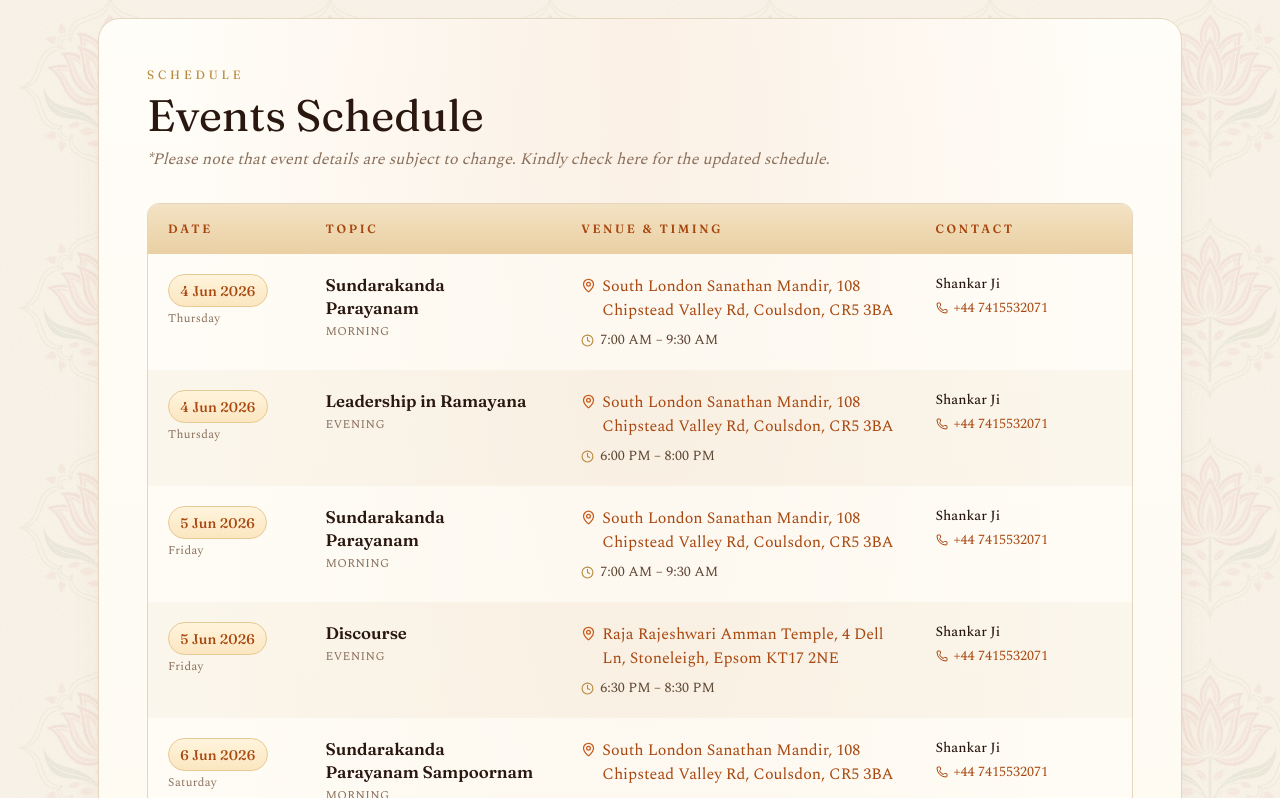
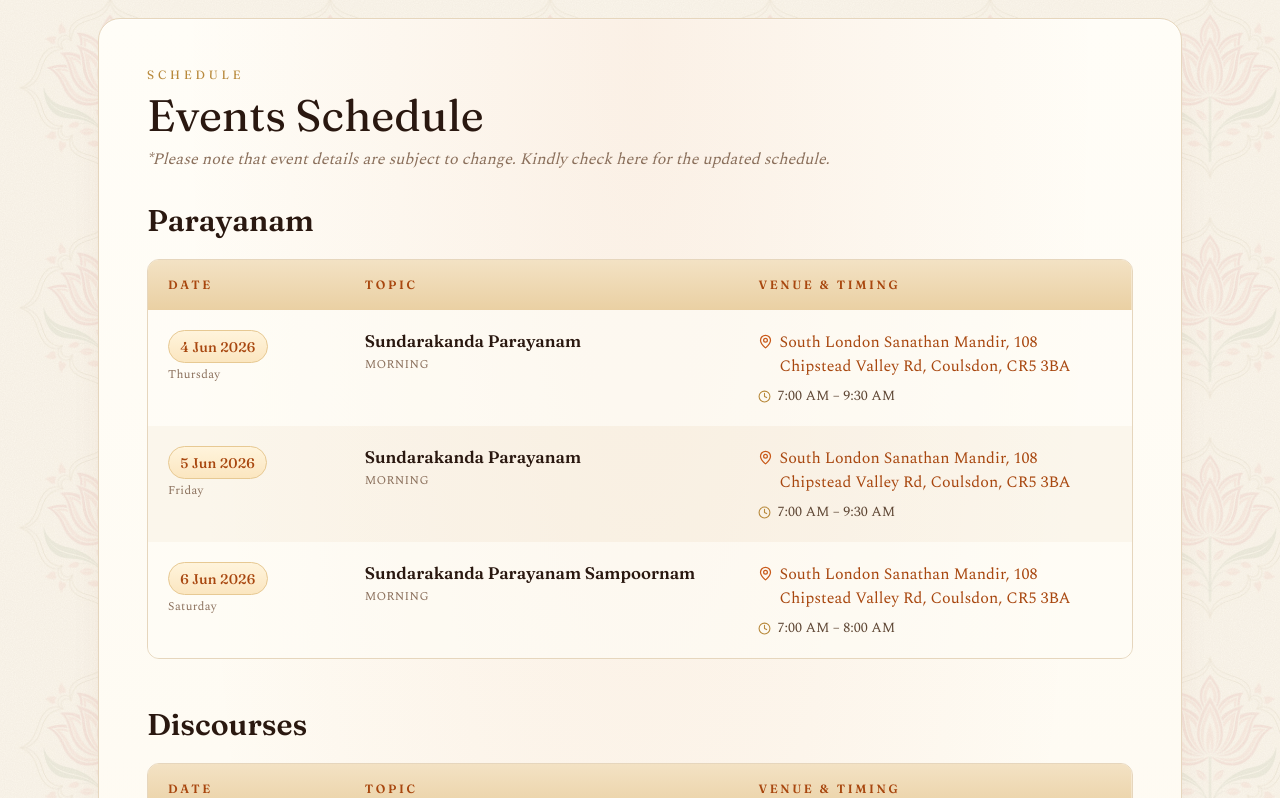
Before and after one commit to citruswhale/Ranganji_uktour, a React (Create React App) app in the folder frontend/: page / in a window 1280 px wide. Shown: the part 2002-2800 px from the top of the page. Built offline with nearby package versions, Linux system fonts and the light colour scheme.

Commit message:
fix: commented TBC events, changed some privacy details and card cleanup

```diff
--- a/frontend/src/components/EventsSchedule.jsx
+++ b/frontend/src/components/EventsSchedule.jsx
@@ -3,6 +3,10 @@ import { MapPin, Phone, Clock } from "lucide-react";
 import { events, buildMapsLink } from "../data/events.js";
 
 const TBA = "To be announced soon";
+
+const parayanamIds = [1, 3, 5];
+const parayanamEvents = events.filter(e => parayanamIds.includes(e.id));
+const discoursesEvents = events.filter(e => !parayanamIds.includes(e.id));
 
 const VenueLink = ({ name, address, mapLink }) => {
   const query = address || name;
@@ -37,7 +41,7 @@ const TableRow = ({ ev, idx }) => {
           <DateCell ev={ev} />
         </td>
         <td
-          colSpan={3}
+          colSpan={2}
           className="align-middle px-5 py-5 font-body italic text-[0.95rem]"
           style={{ color: "var(--ink-mute)" }}
         >
@@ -79,14 +83,6 @@ const TableRow = ({ ev, idx }) => {
             <span>Timing to be announced</span>
           </div>
         </td>
-        <td className="align-top px-5 py-5">
-          <span
-            className="font-body text-sm italic"
-            style={{ color: "var(--ink-mute)" }}
-          >
-            {TBA}
-          </span>
-        </td>
       </tr>
     );
   }
@@ -110,20 +106,8 @@ const TableRow = ({ ev, idx }) => {
             {ev.session}
           </p>
         )}
-      </td>
-      <td className="align-top px-5 py-5">
-        <VenueLink name={ev.venueName} address={ev.address} mapLink={ev.mapLink} />
-        <div
-          className="flex items-center gap-1.5 mt-2 font-body text-sm"
-          style={{ color: "var(--ink-soft)" }}
-        >
-          <Clock size={13} style={{ color: "var(--gold)" }} />
-          <span>{ev.time || TBA}</span>
-        </div>
-      </td>
-      <td className="align-top px-5 py-5">
-        {ev.contactName || ev.contactPhone ? (
-          <div className="font-body text-sm" style={{ color: "var(--ink-soft)" }}>
+        {(ev.contactName || ev.contactPhone) && (
+          <div className="font-body text-sm mt-3" style={{ color: "var(--ink-soft)" }}>
             {ev.contactName && (
               <p className="font-medium" style={{ color: "var(--ink)" }}>
                 {ev.contactName}
@@ -139,14 +123,17 @@ const TableRow = ({ ev, idx }) => {
               </a>
             )}
           </div>
-        ) : (
-          <span
-            className="font-body text-sm italic"
-            style={{ color: "var(--ink-mute)" }}
-          >
-            —
-          </span>
         )}
+      </td>
+      <td className="align-top px-5 py-5">
+        <VenueLink name={ev.venueName} address={ev.address} mapLink={ev.mapLink} />
+        <div
+          className="flex items-center gap-1.5 mt-2 font-body text-sm"
+          style={{ color: "var(--ink-soft)" }}
+        >
+          <Clock size={13} style={{ color: "var(--gold)" }} />
+          <span>{ev.time || TBA}</span>
+        </div>
       </td>
     </tr>
   );
@@ -279,6 +266,65 @@ const MobileCard = ({ ev }) => {
   );
 };
 
+const EventGroup = ({ title, eventsList }) => {
+  if (eventsList.length === 0) return null;
+
+  return (
+    <div className="mb-12">
+      <h3
+        className="font-display text-2xl sm:text-3xl mb-5 font-semibold"
+        style={{ color: "var(--ink)" }}
+      >
+        {title}
+      </h3>
+      {/* Desktop / tablet — table */}
+      <div className="hidden md:block rounded-xl overflow-hidden border" style={{ borderColor: "var(--line)" }}>
+        <table
+          className="w-full border-collapse text-left"
+          style={{ tableLayout: "fixed" }}
+        >
+          <colgroup>
+            <col style={{ width: "20%" }} />
+            <col style={{ width: "40%" }} />
+            <col style={{ width: "40%" }} />
+          </colgroup>
+          <thead>
+            <tr
+              style={{
+                background:
+                  "linear-gradient(180deg, #f3e2c4 0%, #ead0a3 100%)",
+                color: "var(--saffron-deep)",
+              }}
+            >
+              <th className="px-5 py-4 font-display text-[12px] tracking-[0.22em] uppercase font-semibold">
+                Date
+              </th>
+              <th className="px-5 py-4 font-display text-[12px] tracking-[0.22em] uppercase font-semibold">
+                Topic
+              </th>
+              <th className="px-5 py-4 font-display text-[12px] tracking-[0.22em] uppercase font-semibold">
+                Venue &amp; Timing
+              </th>
+            </tr>
+          </thead>
+          <tbody>
+            {eventsList.map((ev, idx) => (
+              <TableRow key={ev.id} ev={ev} idx={idx} />
+            ))}
+          </tbody>
+        </table>
+      </div>
+
+      {/* Mobile — stacked cards */}
+      <div className="md:hidden space-y-3">
+        {eventsList.map((ev) => (
+          <MobileCard key={ev.id} ev={ev} />
+        ))}
+      </div>
+    </div>
+  );
+};
+
 const EventsSchedule = () => {
   return (
     <section
@@ -309,55 +355,9 @@ const EventsSchedule = () => {
           here for the updated schedule.
         </p>
 
-        {/* Desktop / tablet — table */}
-        <div className="hidden md:block rounded-xl overflow-hidden border" style={{ borderColor: "var(--line)" }}>
-          <table
-            data-testid="events-table"
-            className="w-full border-collapse text-left"
-            style={{ tableLayout: "fixed" }}
-          >
-            <colgroup>
-              <col style={{ width: "16%" }} />
-              <col style={{ width: "26%" }} />
-              <col style={{ width: "36%" }} />
-              <col style={{ width: "22%" }} />
-            </colgroup>
-            <thead>
-              <tr
-                style={{
-                  background:
-                    "linear-gradient(180deg, #f3e2c4 0%, #ead0a3 100%)",
-                  color: "var(--saffron-deep)",
-                }}
-              >
-                <th className="px-5 py-4 font-display text-[12px] tracking-[0.22em] uppercase font-semibold">
-                  Date
-                </th>
-                <th className="px-5 py-4 font-display text-[12px] tracking-[0.22em] uppercase font-semibold">
-                  Topic
-                </th>
-                <th className="px-5 py-4 font-display text-[12px] tracking-[0.22em] uppercase font-semibold">
-                  Venue &amp; Timing
-                </th>
-                <th className="px-5 py-4 font-display text-[12px] tracking-[0.22em] uppercase font-semibold">
-                  Contact
-                </th>
-              </tr>
-            </thead>
-            <tbody>
-              {events.map((ev, idx) => (
-                <TableRow key={ev.id} ev={ev} idx={idx} />
-              ))}
-            </tbody>
-          </table>
-        </div>
+        <EventGroup title="Parayanam" eventsList={parayanamEvents} />
+        <EventGroup title="Discourses" eventsList={discoursesEvents} />
 
-        {/* Mobile — stacked cards */}
-        <div className="md:hidden space-y-3">
-          {events.map((ev) => (
-            <MobileCard key={ev.id} ev={ev} />
-          ))}
-        </div>
       </div>
     </section>
   );
--- a/frontend/src/components/SpeakerCard.jsx
+++ b/frontend/src/components/SpeakerCard.jsx
@@ -72,16 +72,7 @@ const SpeakerCard = () => {
             className="font-body text-base sm:text-lg leading-relaxed"
             style={{ color: "var(--ink-soft)" }}
           >
-            As Founder President of WEBOLIM (Web of Life Makers) Trust, Dr.
-            Ranganji has <b>established two schools: Shruti Ram Gurukulam and
-            Sitalakshmi Gurukulam</b> in Bengaluru. Students in these schools are
-            taught Vedic education, Yoga, Sanskrit, and the Ramayana alongside
-            secular courses in psychology, accountancy, business studies, and
-            more. For his extraordinary contributions to literature, research,
-            and spiritual education, he has been honored with a <b>Doctor of
-            Literature (D.Litt)</b> from SVYASA Yoga University and conferred titles
-            including <b>Rama Kathamrutha Varshi, Yoga Vidhya Varidhi, and
-            Samanvayacharya</b>.
+            As Founder President of WEBOLIM (Web of Life Makers) Trust, Dr. Ranganji has <b>established three educational institutes: Shruti Ram Gurukulam,  Sitalakshmi Gurukulam (upto higher secondary) and Valmiki College of Vedic Wisdom</b> in Bengaluru. Students in these institutes are taught Vedic education, Yoga, Sanskrit, and the Ramayana alongside secular studies. For his extraordinary contributions to literature, research, and spiritual education, he has been honored with a <b>Doctor of Literature (D.Litt)</b> from SVYASA Yoga University and conferred titles including <b>Rama Kathamrutha Varshi, Yoga Vidhya Varidhi, and Samanvayacharya</b>.
           </p>
         </div>
       </div>
--- a/frontend/src/data/events.js
+++ b/frontend/src/data/events.js
@@ -12,8 +12,8 @@ export const events = [
     venueName: "South London Sanathan Mandir",
     address: "108 Chipstead Valley Rd, Coulsdon, CR5 3BA",
     mapLink: "https://maps.app.goo.gl/4sFHGiXrwPUMRSDZ6",
-    contactName: "Shankar Ji",
-    contactPhone: "+44 7415532071",
+    contactName: null,
+    contactPhone: null,
     confirmed: true,
   },
   {
@@ -26,8 +26,8 @@ export const events = [
     venueName: "South London Sanathan Mandir",
     address: "108 Chipstead Valley Rd, Coulsdon, CR5 3BA",
     mapLink: "https://maps.app.goo.gl/4sFHGiXrwPUMRSDZ6",
-    contactName: "Shankar Ji",
-    contactPhone: "+44 7415532071",
+    contactName: null,
+    contactPhone: null,
     confirmed: true,
   },
   {
@@ -40,8 +40,8 @@ export const events = [
     venueName: "South London Sanathan Mandir",
     address: "108 Chipstead Valley Rd, Coulsdon, CR5 3BA",
     mapLink: "https://maps.app.goo.gl/4sFHGiXrwPUMRSDZ6",
-    contactName: "Shankar Ji",
-    contactPhone: "+44 7415532071",
+    contactName: null,
+    contactPhone: null,
     confirmed: true,
   },
   {
@@ -54,8 +54,8 @@ export const events = [
     venueName: "Raja Rajeshwari Amman Temple",
     address: "4 Dell Ln, Stoneleigh, Epsom KT17 2NE",
     mapLink: "https://maps.app.goo.gl/EanoM3vhJUVWFH5RA",
-    contactName: "Shankar Ji",
-    contactPhone: "+44 7415532071",
+    contactName: null,
+    contactPhone: null,
     confirmed: true,
   },
   {
@@ -68,8 +68,8 @@ export const events = [
     venueName: "South London Sanathan Mandir",
     address: "108 Chipstead Valley Rd, Coulsdon, CR5 3BA",
     mapLink: "https://maps.app.goo.gl/4sFHGiXrwPUMRSDZ6",
-    contactName: "Shankar Ji",
-    contactPhone: "+44 7415532071",
+    contactName: null,
+    contactPhone: null,
     confirmed: true,
   },
   {
@@ -80,7 +80,8 @@ export const events = [
     time: "11:00 AM – 1:00 PM",
     topic: "Discourse",
     venueName: "Amersham Satsang",
-    address: "81 Sheepcote Dell Road, Holmer Green HP15 6TL",
+    address: "Amersham HP15",
+    mapLink: "https://maps.app.goo.gl/4KBnTNPufs2fqC237",
     contactName: "Venkataraman VC",
     contactPhone: "+44 7525218187",
     confirmed: true,
@@ -95,7 +96,7 @@ export const events = [
     venueName: "Shelly Community Farm",
     address: "Monkspath, Solihull, Birmingham B90 4EH",
     mapLink: "https://maps.app.goo.gl/WyZ9zdiPqLxHTqzFA",
-    contactName: "Santhanam Ji",
+    contactName: null,
     contactPhone: null,
     confirmed: true,
   },
@@ -122,8 +123,8 @@ export const events = [
     venueName: "VHP Temple",
     address: "43 Cleveland Rd, Ilford IG1 1EE",
     mapLink: "https://maps.app.goo.gl/BSWGYaYSZEGiNDze6",
-    contactName: "Vish Ji",
-    contactPhone: "+44 7912771151",
+    contactName: null,
+    contactPhone: null,
     confirmed: true,
   },
   {
@@ -139,12 +140,12 @@ export const events = [
     contactPhone: "+44 7438629436",
     confirmed: true,
   },
-  {
+  /* {
     id: 11,
     date: "9 Jun 2026",
     day: "Tuesday",
     confirmed: false,
-  },
+  }, */
   {
     id: 12,
     date: "10 Jun 2026",
@@ -159,12 +160,12 @@ export const events = [
     contactPhone: null,
     confirmed: true,
   },
-  {
+  /* {
     id: 13,
     date: "11 Jun 2026",
     day: "Thursday",
     confirmed: false,
-  },
+  }, */
   {
     id: 14,
     date: "12 Jun 2026",
@@ -178,12 +179,12 @@ export const events = [
     contactPhone: "+44 7843295458",
     confirmed: true,
   },
-  {
+  /* {
     id: 15,
     date: "13 Jun 2026",
     day: "Saturday",
     confirmed: false,
-  },
+  }, */
   {
     id: 16,
     date: "13 Jun 2026",
@@ -193,7 +194,7 @@ export const events = [
     address: "Rugby, UK",
     confirmed: false,
   },
-  {
+  /* {
     id: 17,
     date: "14 Jun 2026",
     day: "Sunday",
@@ -210,7 +211,7 @@ export const events = [
     venueName: "Maidenhead / Oxford, UK",
     address: "Maidenhead / Oxford, UK",
     confirmed: false,
-  },
+  }, */
   {
     id: 19,
     date: "15 Jun 2026",
@@ -224,7 +225,7 @@ export const events = [
     contactPhone: "+44 7912699306",
     confirmed: true,
   },
-  {
+  /* {
     id: 20,
     date: "16 Jun 2026",
     day: "Tuesday",
@@ -235,7 +236,7 @@ export const events = [
     date: "17 Jun 2026",
     day: "Wednesday",
     confirmed: false,
-  },
+  }, */
 ];
 
 export const buildMapsLink = (query) =>
```
